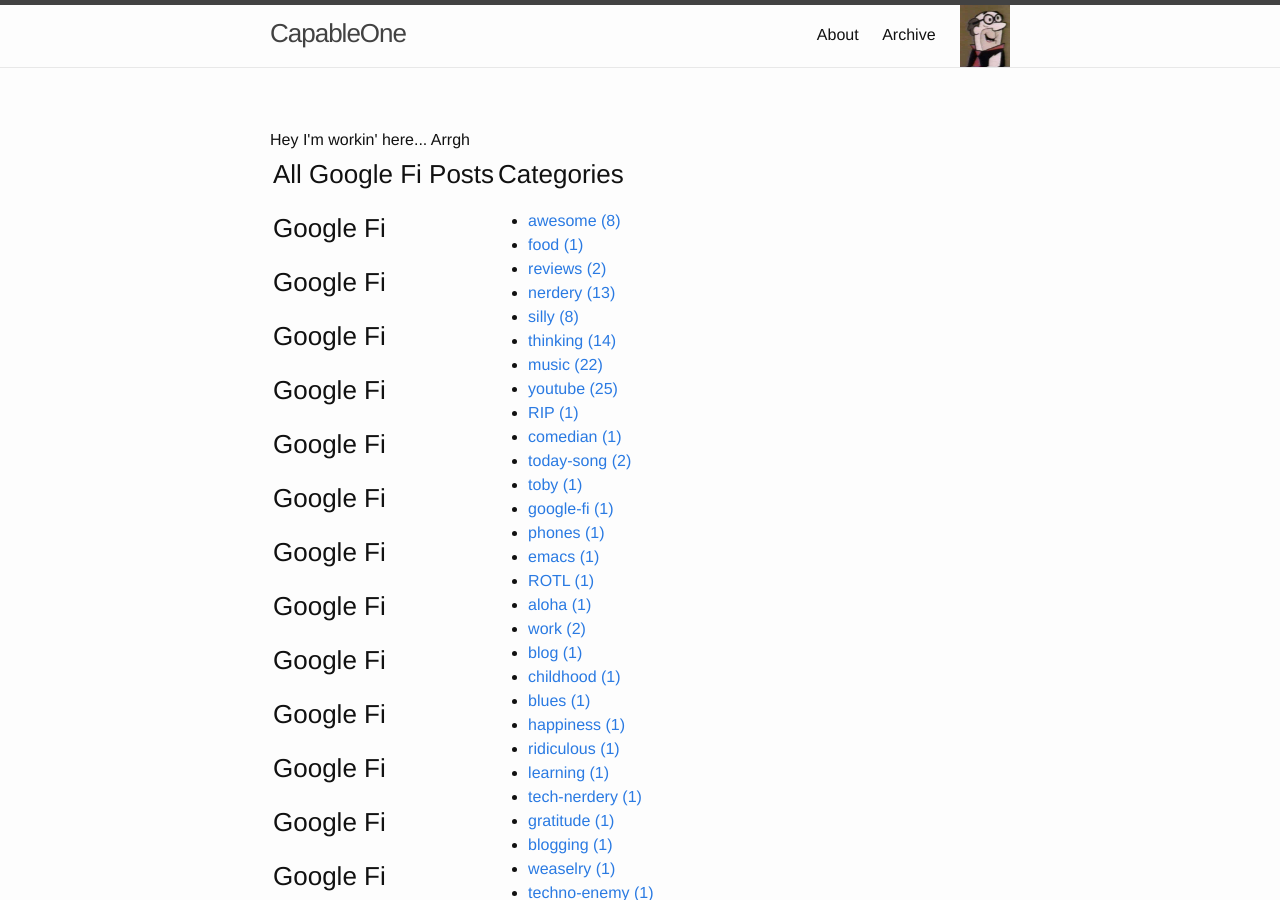
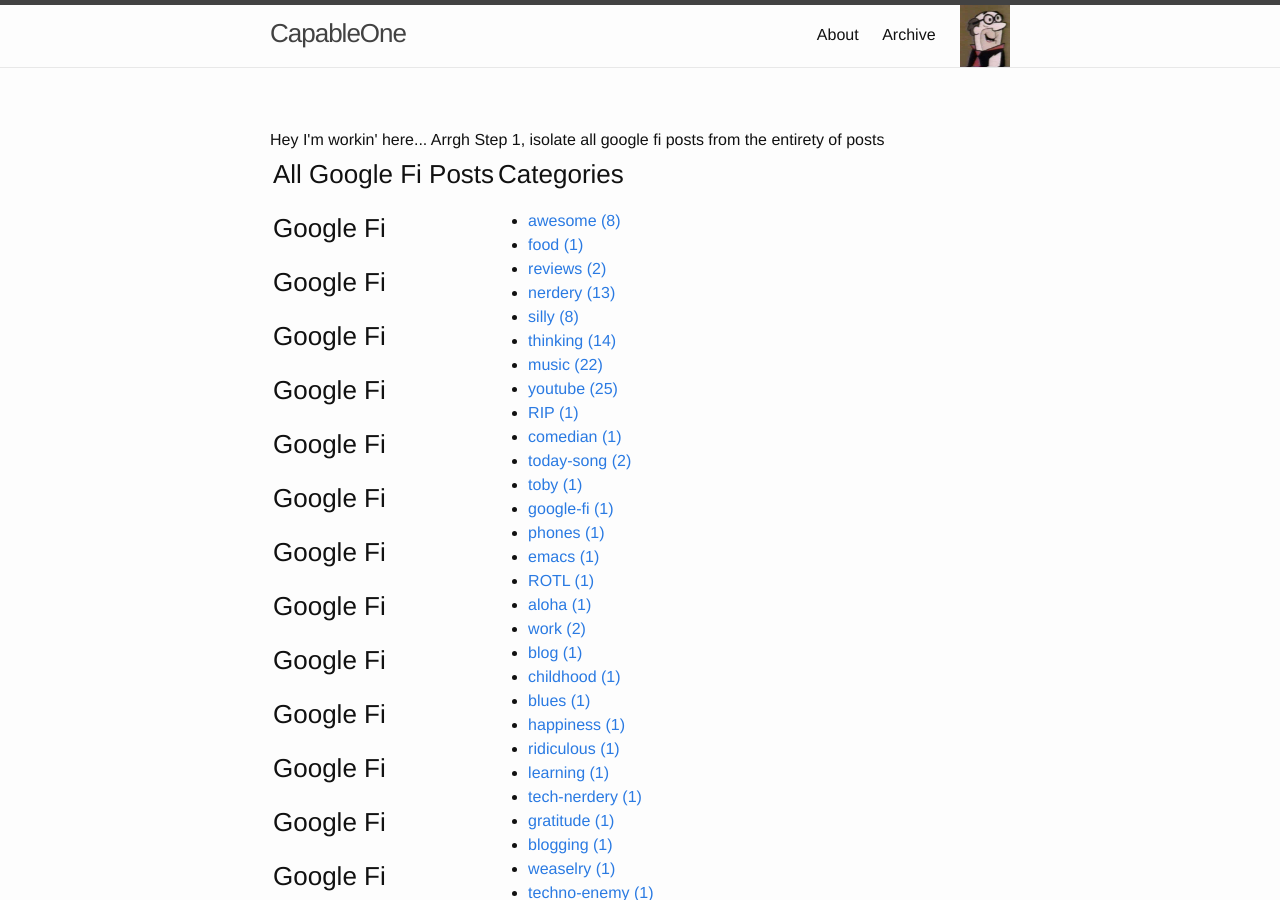
Before and after one commit to jkenton/CapableOne, a Jekyll site: the page built from google-fi.html, in a window 1280 px wide and 900 px high. Built offline with Jekyll 4.4.1, drawn with Linux system fonts in a browser that asks for light colours.

Commit message:
"0731 revert"

```diff
--- a/google-fi.html
+++ b/google-fi.html
@@ -5,6 +5,7 @@
 ---
 Hey I'm workin' here...
 Arrgh
+Step 1, isolate all google fi posts from the entirety of posts
 
 <table><tr><td>
 <h3>All Google Fi Posts</h3>
```
